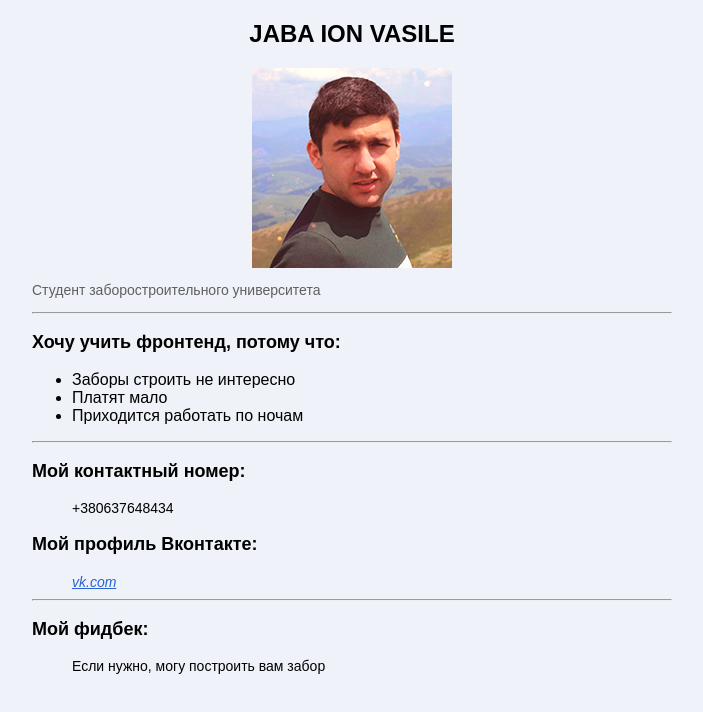
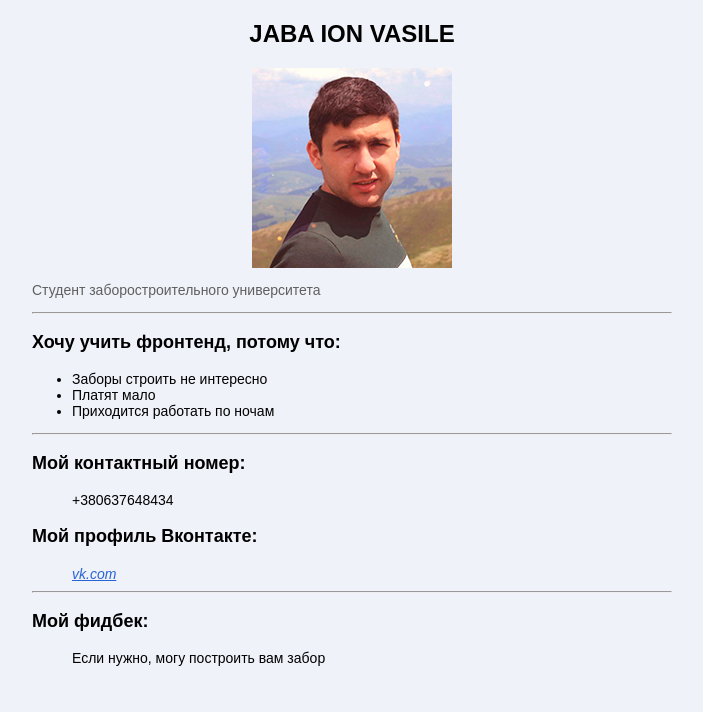
Before and after one commit to VanekJalba/VanekJalba.github.io, a plain HTML site: page index.html in a window 1280 px wide. Shown: the whole page, without its empty margins (288-991 px from the left). Drawn offline with Linux system fonts and the light colour scheme.

Commit message:
Update index.html

```diff
--- a/index.html
+++ b/index.html
@@ -13,7 +13,7 @@
     		    <img src="img/ft.jpg" alt="foto" width="200" height="200" id="my_photo">
             <p id="my_caption">Студент заборостроительного университета</p><hr>
         <h3 class="bold">Хочу учить фронтенд, потому что:</h3>
-            <ul class"list">
+            <ul class="list">
               <li>Заборы строить не интересно</li>
               <li>Платят мало</li>
               <li>Приходится работать по ночам</li>
@@ -25,14 +25,5 @@
         <h3 class="bold">Мой фидбек:</h3>
             <p class="margin_left_2">	Если нужно, могу построить вам забор</p>
 	</div>
-
-
-
-
-
-
-
-
-
   </body>
 </html>
```
